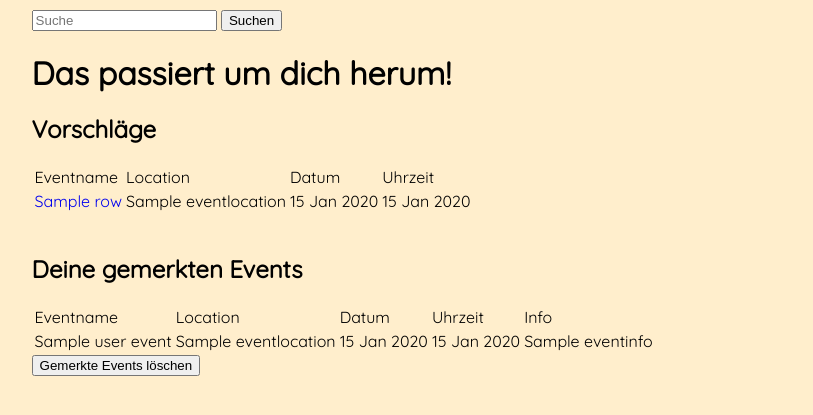
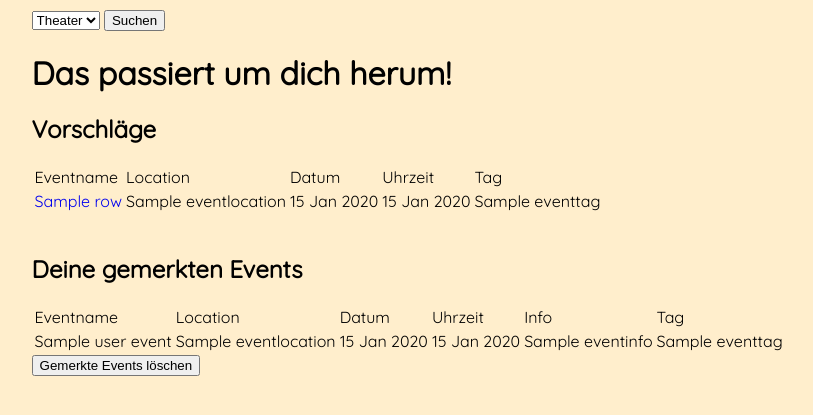
Before and after one commit to josiela/Medien-TEAM, a Node server app: template views/home.ejs in a window 1280 px wide. Shown: the part 110-525 px from the top of the page, without its empty margins (159-972 px from the left). Run offline with Node 20, Linux system fonts and the light colour scheme; the template is opened without the code that fills it: most values are stand-ins (such as "Sample title", 1, 10 or a date in 2020); some libraries are stand-ins or nearby versions.

Commit message:
Event-Tag

```diff
--- a/bootstrap.js
+++ b/bootstrap.js
@@ -17,7 +17,7 @@ db.exec('CREATE TABLE users(id INTEGER PRIMARY KEY, email text, password text, u
 db.exec('CREATE TABLE pictures(document_id INTEGER PRIMARY KEY, mime_type TEXT NOT NULL, doc BLOB)');
 
 // Create events Table
-db.exec('CREATE TABLE events(id INTEGER PRIMARY KEY AUTOINCREMENT, eventname text, eventlocation text, date DATETIME, time TIME, eventinfo text)');
+db.exec('CREATE TABLE events(id INTEGER PRIMARY KEY AUTOINCREMENT, eventname text, eventlocation text, date DATETIME, time TIME, eventinfo text, eventtag text)');
 
 // Create interessen Table
 db.exec('CREATE TABLE interests(id INTEGER PRIMARY KEY, title TEXT NOT NULL)');
--- a/server.js
+++ b/server.js
@@ -180,7 +180,7 @@ app.post("/suchergebnis", requiresLogin, function(req, res) {
 		res.redirect("/");
 	}
 
-	const sql = 'SELECT * FROM events WHERE eventname LIKE"' + req.body["search"] + "\"";
+	const sql = 'SELECT * FROM events WHERE eventtag="' + req.body["search"] + "\"";
 	console.log(sql);
 	db.all(sql, function(err, row) {
 		if (err){
@@ -218,9 +218,9 @@ app.get('/veranstaltung_unterseite/:id', requiresLogin, function(req, res) {
 
 // Neue Veranstaltung erstellen
 app.post('/neue_Veranstaltung', function(req, res) {
-	const { eventname, eventlocation, date, time, eventinfo } = req.body;
+	const { eventname, eventlocation, date, time, eventinfo, eventtag } = req.body;
 		// validierung
-	db.run(`INSERT INTO events(eventname,eventlocation,date,time,eventinfo) VALUES(?, ?, ?, ?, ?)`, [eventname, eventlocation, date, time, eventinfo], function(err) {
+	db.run(`INSERT INTO events(eventname,eventlocation,date,time,eventinfo,eventtag) VALUES(?, ?, ?, ?, ?, ?)`, [eventname, eventlocation, date, time, eventinfo, eventtag], function(err) {
 		 if (err) {
 			 console.log(err.message);
 		 }else{
--- a/views/home.ejs
+++ b/views/home.ejs
@@ -21,7 +21,13 @@
 
 				<div>
 					<form action="/suchergebnis" method="post">
-							<input id="search" name="search" type="text" placeholder="Suche">
+						<select  name="search" required>
+					    	<option value="Theater"> Theater </option>
+					    	<option value="Musik"> Musik </option>
+					    	<option value="Party"> Party </option>
+					    	<option value="Sport"> Sport </option>
+						</select>
+						<!--	<input id="search" name="search" type="text" placeholder="Suche"> -->
 							<input type="submit" value="Suchen"/>
 					</form>
 				</div>
@@ -39,6 +45,7 @@
 							<td>Location</td>
 							<td>Datum</td>
 							<td>Uhrzeit</td>
+							<td>Tag</td>
 						</tr>
 					</tbody>
 
@@ -49,6 +56,7 @@
 								<td> <%= rows[i].eventlocation %> </td>
 								<td> <%= rows[i].date %> </td>
 								<td> <%= rows[i].time %> </td>
+								<td> <%= rows[i].eventtag %> </td>
 							</tr>
 						<%}%>
 					</tbody>
@@ -67,6 +75,7 @@
 							<td>Datum</td>
 							<td>Uhrzeit</td>
 							<td>Info</td>
+							<td>Tag</td>
 						</tr>
 					</tbody>
 
@@ -80,6 +89,7 @@
 								<td><%= userEvents[j].date %></td>
 								<td><%= userEvents[j].time %></td>
 								<td><%= userEvents[j].eventinfo %></td>
+								<td><%= userEvents[j].eventtag %></td>
 							</tr>
 						<%}%>
 					</tbody>
--- a/views/veranstaltung_unterseite.ejs
+++ b/views/veranstaltung_unterseite.ejs
@@ -30,6 +30,9 @@
 				<div>
 					Beschreibung: <%= row.eventinfo%>
 				</div>
+				<div>
+					Tag: <%= row.eventtag%>
+				</div>
  <br>
 				<div>
 					<form action="/merken" method="post">
```
Also changed, not shown: views/neue_Veranstaltung.ejs (+16 -1 lines).
